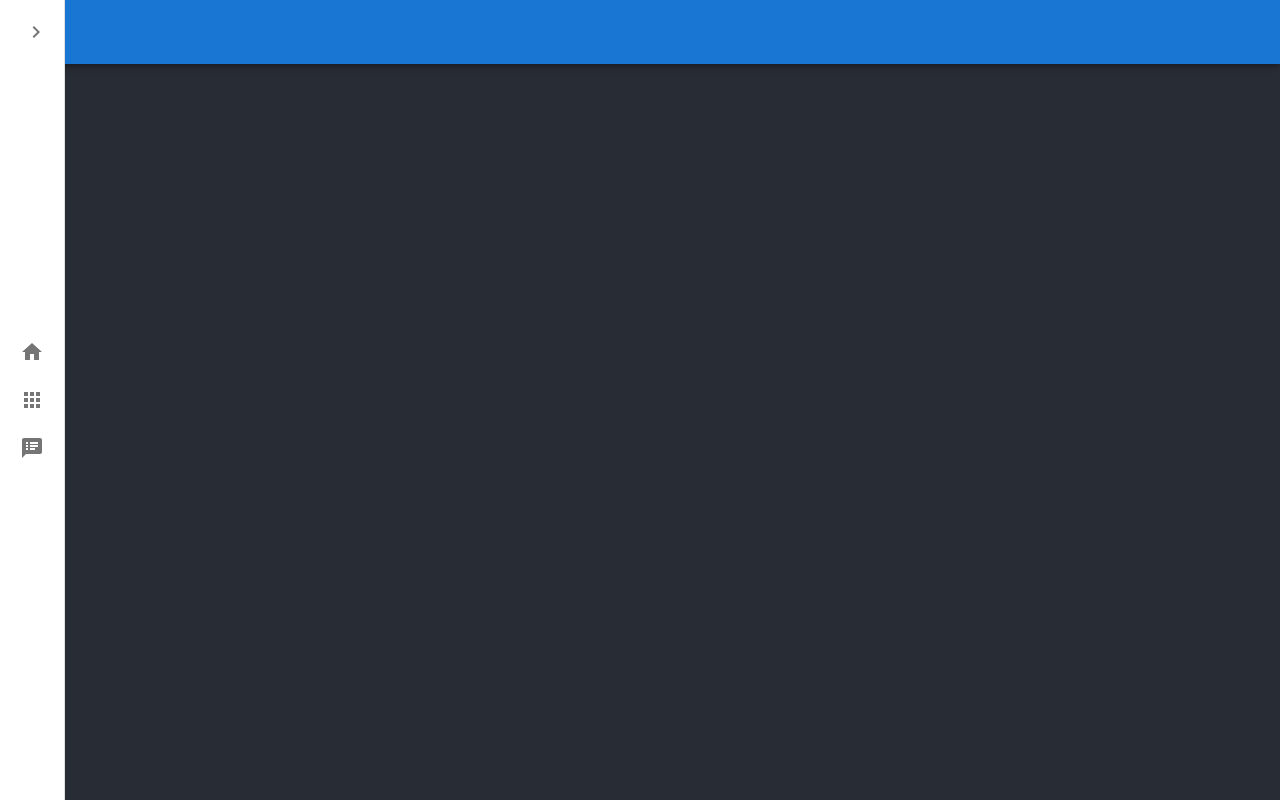
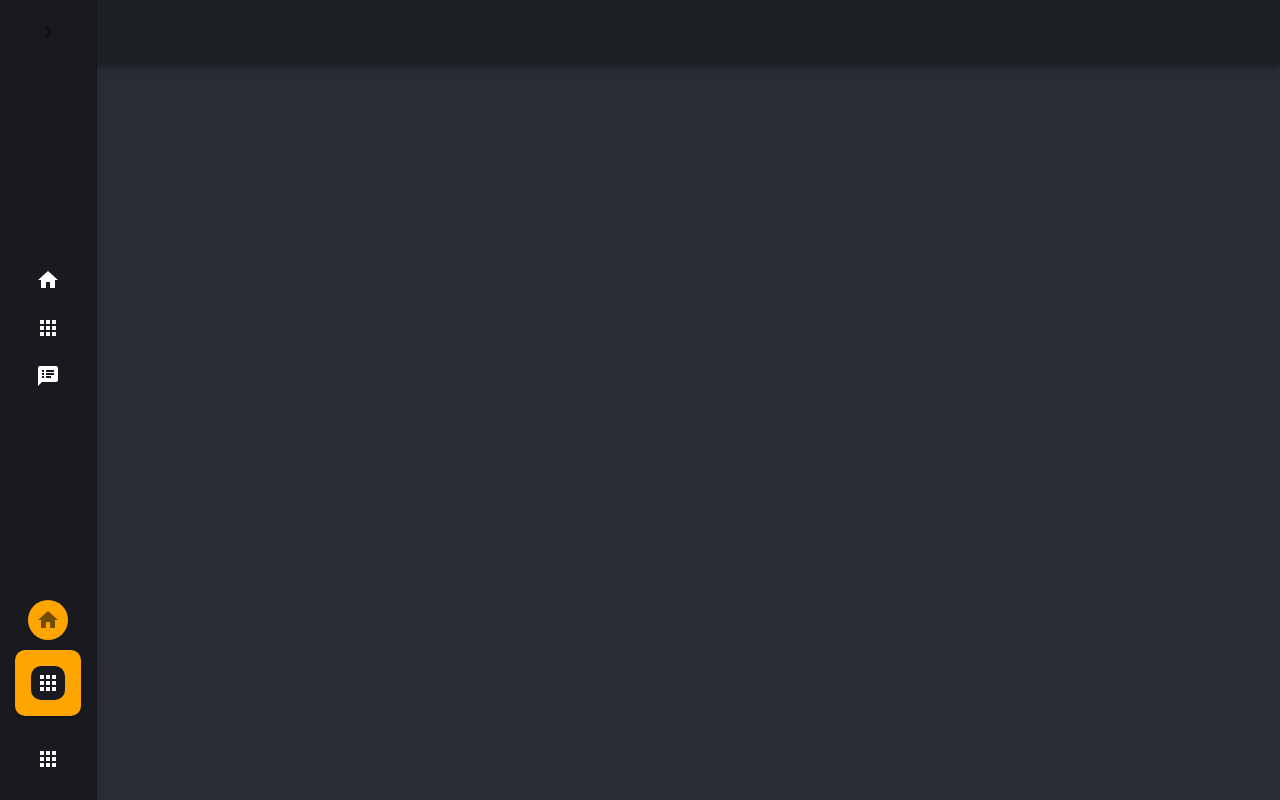
Before and after one commit to ThomasSchoenbeck/react-logging, a React (Vite) app: page / in a window 1280 px wide. Built offline with nearby package versions, Linux system fonts and the light colour scheme.

Commit message:
increased width of drawer, testing new nav buttons

```diff
--- a/src/components/TopAppBar.tsx
+++ b/src/components/TopAppBar.tsx
@@ -41,6 +41,7 @@ const AppBar = styled(MuiAppBar, {
   shouldForwardProp: (prop) => prop !== "open",
 })<AppBarProps>(({ theme, open }) => ({
   zIndex: theme.zIndex.drawer - 1,
+  background: "#1c1f24",
   transition: theme.transitions.create(["width", "margin"], {
     easing: theme.transitions.easing.sharp,
     duration: theme.transitions.duration.leavingScreen,
@@ -61,42 +62,49 @@ interface Props {
 }
 
 export default function TopAppBar(props: Props) {
+  function breadcrumb(i: number, value, e: string) {
+    if (i < value.activeRoute.length - 1) {
+      return (
+        <Link
+          key={"routeLink-" + e}
+          to={value.activeRoute.slice(0, i).join("/") + "/" + e}
+          onClick={() => value.setActiveRoute([...value.activeRoute.slice(0, i), e])}
+        >
+          <Typography variant="h6" noWrap component="div">
+            {e === "apps" ? "Applications" : e === "logs" ? "Logs" : e === "emails" ? "Email Templates" : e}
+          </Typography>
+        </Link>
+      )
+    } else {
+      return (
+        <span key={"routeLink-" + e} style={{ color: "lightblue" }}>
+          {e === "apps" ? "Applications" : e === "logs" ? "Logs" : e === "emails" ? "Email Templates" : e}
+        </span>
+      )
+    }
+  }
+
   return (
     <AppBar position="fixed" open={props.open}>
-      <Toolbar>
-        <IconButton
+      <Toolbar sx={{ marginLeft: 15 }}>
+        {/* <IconButton
           color="inherit"
           aria-label="open drawer"
           onClick={props.handleDrawerOpen}
           edge="start"
           sx={{
-            marginRight: 5,
+            marginLeft: "0",
+            marginRight: 7,
             ...(props.open && { display: "none" }),
           }}
         >
           <MenuIcon />
-        </IconButton>
+        </IconButton> */}
         {/* <Typography variant="h6" noWrap component="div">
           Mini variant drawer
         </Typography> */}
         <NavContext.Consumer>
-          {(value) => (
-            <Breadcrumbs aria-label="breadcrumb">
-              {value.activeRoute.map((e, i) => (
-                <>
-                  {i < value.activeRoute.length - 1 ? (
-                    <Link key={"routeLink-" + e} to={value.activeRoute.slice(0, i).join("/") + "/" + e} onClick={() => value.setActiveRoute([...value.activeRoute.slice(0, i), e])}>
-                      <Typography variant="h6" noWrap component="div">
-                        {e === "apps" ? "Applications" : e === "logs" ? "Logs" : e === "emails" ? "Email Templates" : e}
-                      </Typography>
-                    </Link>
-                  ) : (
-                    <span style={{ color: "lightblue" }}>{e === "apps" ? "Applications" : e === "logs" ? "Logs" : e === "emails" ? "Email Templates" : e}</span>
-                  )}
-                </>
-              ))}
-            </Breadcrumbs>
-          )}
+          {(value) => <Breadcrumbs aria-label="breadcrumb">{value.activeRoute.map((e, i) => breadcrumb(i, value, e))}</Breadcrumbs>}
         </NavContext.Consumer>
       </Toolbar>
     </AppBar>
--- a/src/components/leftDrawer.tsx
+++ b/src/components/leftDrawer.tsx
@@ -23,6 +23,8 @@ const drawerWidth = 240
 
 const openedMixin = (theme: Theme): CSSObject => ({
   width: drawerWidth,
+  background: "#181a1f",
+  color: "white",
   transition: theme.transitions.create("width", {
     easing: theme.transitions.easing.sharp,
     duration: theme.transitions.duration.enteringScreen,
@@ -35,17 +37,21 @@ const closedMixin = (theme: Theme): CSSObject => ({
     easing: theme.transitions.easing.sharp,
     duration: theme.transitions.duration.leavingScreen,
   }),
+  background: "#181a1f",
+  color: "white",
   overflowX: "hidden",
-  width: `calc(${theme.spacing(7)} + 1px)`,
+  width: `calc(${theme.spacing(11)} + 1px)`,
   [theme.breakpoints.up("sm")]: {
-    width: `calc(${theme.spacing(8)} + 1px)`,
+    width: `calc(${theme.spacing(12)} + 1px)`,
   },
 })
 
 const DrawerHeader = styled("div")(({ theme }) => ({
   display: "flex",
   alignItems: "center",
-  justifyContent: "flex-end",
+  justifyContent: "center",
+  background: "#181a1f",
+  color: "white",
   padding: theme.spacing(0, 1),
   // necessary for content to be below app bar
   ...theme.mixins.toolbar,
@@ -78,7 +84,7 @@ export default function LeftDrawer(props: Props) {
   // const [activeRoute, setActiveRoute] = useState<string>("")
 
   return (
-    <Drawer variant="permanent" open={props.open} style={{ background: "darkgray" }}>
+    <Drawer variant="permanent" open={props.open}>
       <DrawerHeader>
         {props.open && <IconButton onClick={props.handleDrawerClose}>{theme.direction === "rtl" ? <ChevronRightIcon /> : <ChevronLeftIcon />}</IconButton>}
         {!props.open && <IconButton onClick={props.handleDrawerOpen}>{theme.direction === "rtl" ? <ChevronLeftIcon /> : <ChevronRightIcon />}</IconButton>}
@@ -117,6 +123,17 @@ export default function LeftDrawer(props: Props) {
           </List>
         )}
       </NavContext.Consumer>
+      <List sx={{ display: "flex", flexDirection: "column", gap: "10px", justifyContent: "center", alignItems: "center" }}>
+        <IconButton size="medium" style={{ background: "orange" }}>
+          <HomeIcon />
+        </IconButton>
+        <Button size="medium" variant="contained" style={{ background: "orange", padding: "16px", borderRadius: "10px" }}>
+          <AppsIcon style={{ background: "#181a1f", padding: "5px", borderRadius: "10px", boxSizing: "content-box" }} />
+        </Button>
+        <Button size="medium" variant="contained" disableElevation style={{ background: "#181a1f", padding: "16px", borderRadius: "10px" }}>
+          <AppsIcon style={{ background: "#181a1f", padding: "5px", borderRadius: "10px", boxSizing: "content-box" }} />
+        </Button>
+      </List>
     </Drawer>
   )
 }
--- a/src/components/leftDrawer/navButton.tsx
+++ b/src/components/leftDrawer/navButton.tsx
@@ -30,19 +30,20 @@ export default function NavButton(props: Props) {
         sx={{
           minHeight: 48,
           justifyContent: props.open ? "initial" : "center",
-          px: 2.5,
+          px: 4.5,
         }}
         onClick={() => {
           console.log("props.name", props.name)
           props.setActiveRoute([props.linkTo]), navigate("/" + props.linkTo)
         }}
-        selected={props.activeRoute[0] === props.name}
+        selected={props.activeRoute[0] === props.linkTo}
       >
         <ListItemIcon
           sx={{
             minWidth: 0,
             mr: props.open ? 3 : "auto",
             justifyContent: "center",
+            color: "white",
           }}
         >
           {props.icon}
--- a/src/components/pageWrapper.tsx
+++ b/src/components/pageWrapper.tsx
@@ -3,7 +3,7 @@ import LeftDrawer from "./leftDrawer"
 import TopAppBar from "./TopAppBar"
 import { styled } from "@mui/material/styles"
 
-import { BrowserRouter, Routes, Route } from "react-router-dom"
+import { Routes, Route } from "react-router-dom"
 import Logs from "../pages/logs"
 import { Box } from "@mui/material"
 import Apps from "../pages/apps"
```
